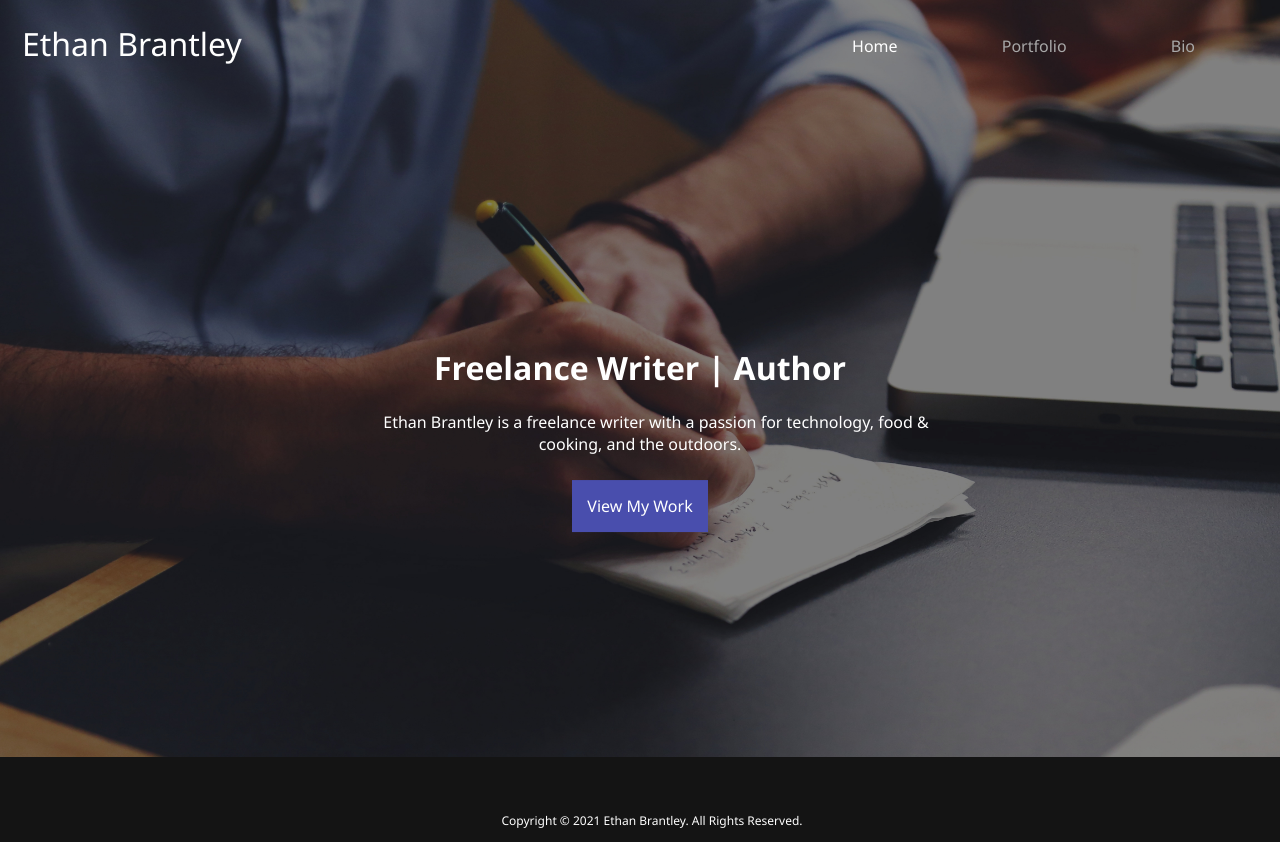
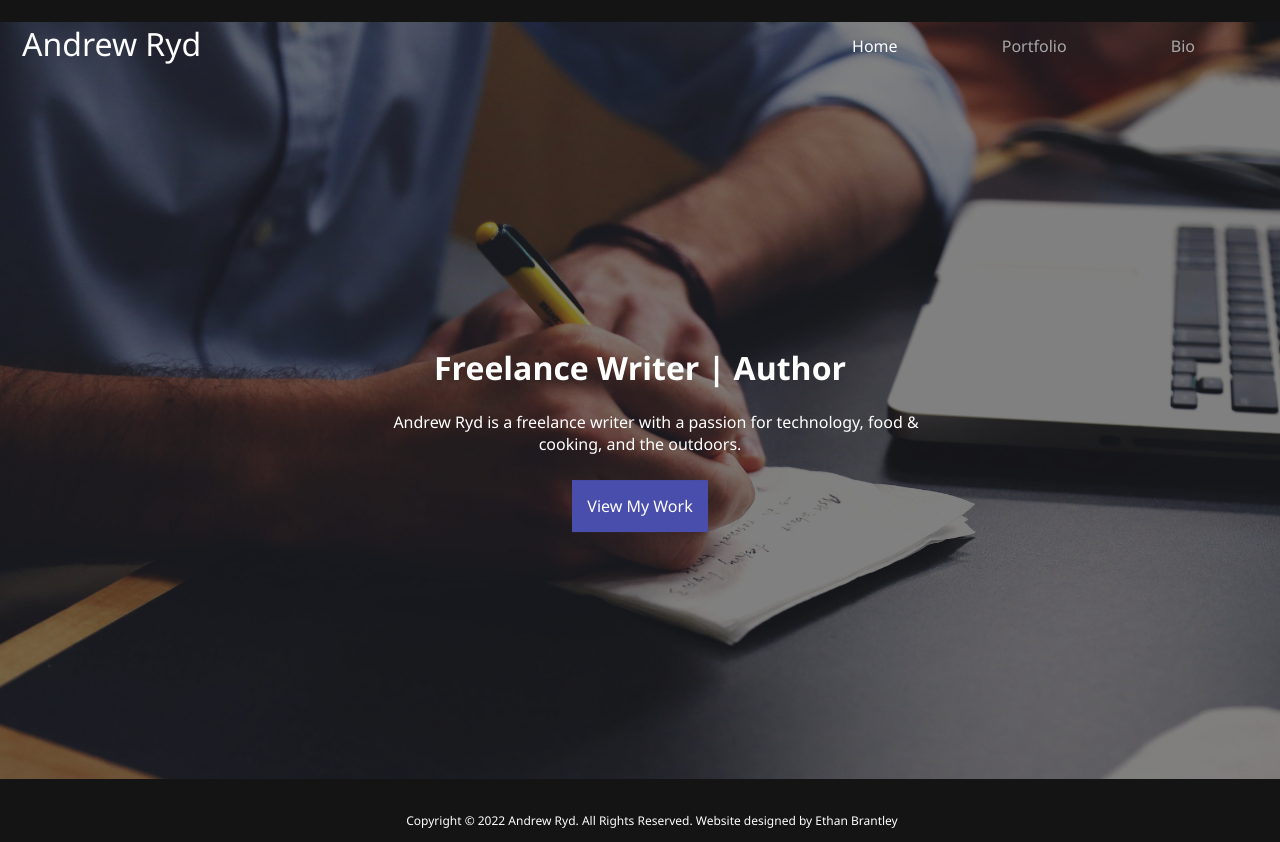
Before and after one commit to Ethan-Brantley/Andrew-Ryd-Writer, a plain HTML site: page index.html in a window 1280 px wide. Drawn offline with Linux system fonts and the light colour scheme.

Commit message:
Style changes

```diff
--- a/css/style.css
+++ b/css/style.css
@@ -17,7 +17,8 @@ body {
 
     background-image: url("../images/darkened.jpg");
     background-size: 100vw;
-    background-repeat: no-repeat;
+    background-repeat:no-repeat;
+    background-position: center;
 
 }
 
--- a/index.html
+++ b/index.html
@@ -10,7 +10,7 @@
         <div class="bg">
         <div class="container text-light">
             <header class="top-container">
-                <div class="brand"><a href="index.html" class="link text-light">Ethan Brantley</a></div>
+                <div class="brand"><a href="index.html" class="link text-light">Andrew Ryd</a></div>
 
                 <nav>
                     <ul class="navbar">
@@ -28,13 +28,13 @@
             </header>
             <main class="cover-page">
                 <h1>Freelance Writer | Author</h1>
-                <p style="margin-bottom: 40px">Ethan Brantley is a freelance writer with a passion for technology, food &amp; cooking, and the outdoors.</p>
+                <p style="margin-bottom: 40px">Andrew Ryd is a freelance writer with a passion for technology, food &amp; cooking, and the outdoors.</p>
                 <a class="btn text-light" href="portfolio.html">View My Work</a>
             </main>
         </div>
         </div>
         <footer id="footer" class="text-light">
-            <p>Copyright &copy; 2021 Ethan Brantley. All Rights Reserved.</p>
+            <p>Copyright &copy; 2022 Andrew Ryd. All Rights Reserved. Website designed by <a>Ethan Brantley</a></p>
         </footer>
     </body>
 </html>
```
Also changed, not shown: bio.html (+3 -3 lines), portfolio.html (+1 -1 lines), images/interface-3614766.png (added).
